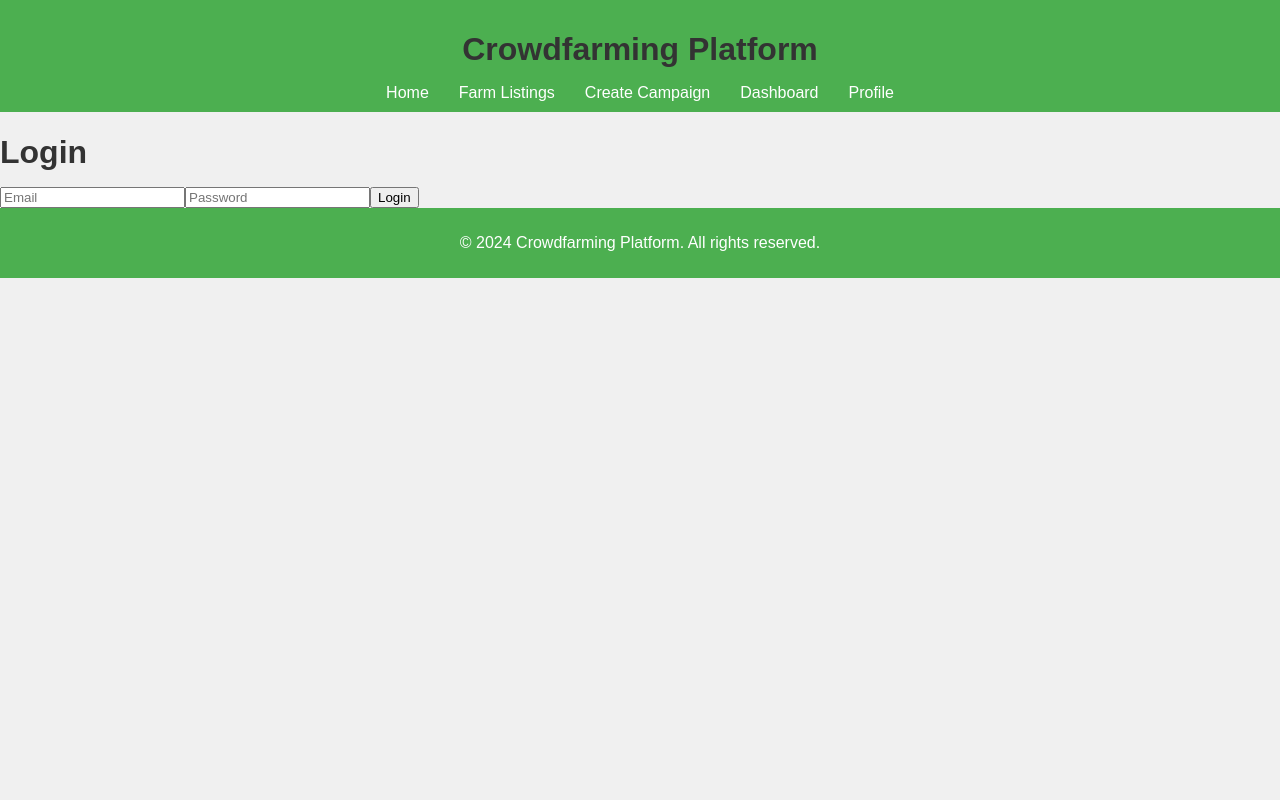
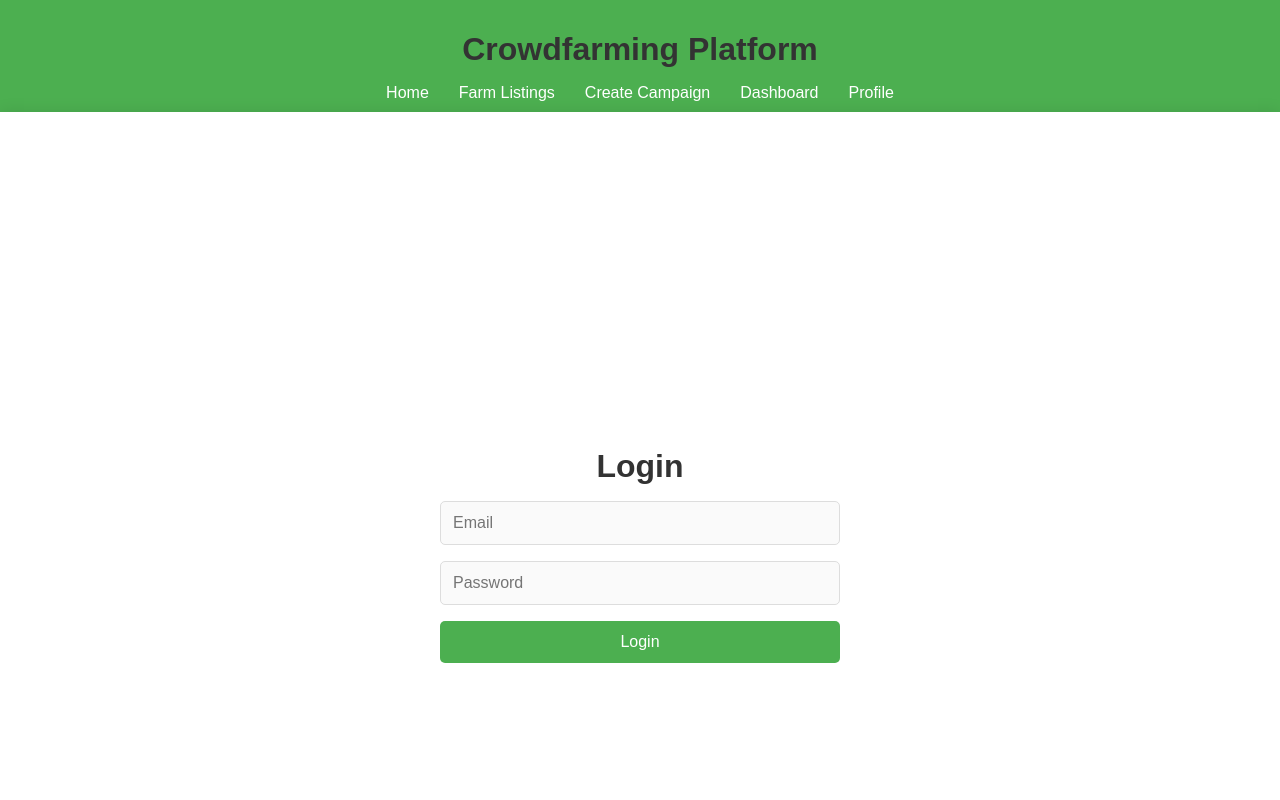
Before and after one commit to anirudddha/crowd-farming, a React (Vite) app: page /login in a window 1280 px wide. Shown: the top 800 px of the page. Built offline with nearby package versions, Linux system fonts and the light colour scheme.

Commit message:
login page css improvement

```diff
--- a/src/components/Login.jsx
+++ b/src/components/Login.jsx
@@ -30,6 +30,7 @@ const Login = () => {
       <h1>Login</h1>
       <form onSubmit={handleLogin} className="login-form">
         <input
+          style={{ width: "auto" }}
           type="email"
           placeholder="Email"
           value={email}
@@ -37,6 +38,7 @@ const Login = () => {
           required
         />
         <input
+          style={{ width: "auto" }}
           type="password"
           placeholder="Password"
           value={password}
--- a/src/styles/Login.css
+++ b/src/styles/Login.css
@@ -1,145 +1,80 @@
-/* General body styling */
+/* Resetting body margin and setting a background color */
 body {
   margin: 0;
-  font-family: 'Poppins', sans-serif; /* Modern, clean font */
-  background-color: #f8f9fa; /* Soft background */
-  color: #343a40;
+  font-family: 'Arial', sans-serif;
+  background-color: #f0f0f0;
 }
 
-/* Container for the profile page */
-.profile-container {
+/* Centering the form container */
+.login-container {
+  display: flex;
+  flex-direction: column;
+  align-items: center;
+  justify-content: center;
+  min-height: 100vh; /* Full-page height */
+  background-color: #fff;
   padding: 2rem;
-  max-width: 1200px;
-  margin: 0 auto;
+  box-shadow: 0px 0px 15px rgba(0, 0, 0, 0.1); /* Subtle shadow for depth */
 }
 
-/* Profile title styling */
-.profile-title {
-  font-size: 2.5rem;
-  color: #007bff;
-  font-weight: bold;
-  text-align: center;
+/* Styling the heading */
+.login-title {
   margin-bottom: 1.5rem;
+  color: #333;
+  font-size: 2rem;
 }
 
-/* Subtitle under profile title */
-.profile-subtitle {
-  font-size: 1.2rem;
-  color: #6c757d;
-  text-align: center;
-  margin-bottom: 2rem;
+/* Styling the form */
+.login-form {
+  display: flex;
+  flex-direction: column;
+  width: 100%;
+  max-width: 400px; /* Limiting form width */
 }
 
-/* Campaign and investment section headings */
-.campaign-heading,
-.investment-heading {
-  font-size: 2rem;
-  color: #343a40;
-  margin-bottom: 1.5rem;
-  border-bottom: 2px solid #e9ecef;
-  padding-bottom: 0.5rem;
+/* Styling input fields */
+.login-form input {
+  width: 100%;
+  padding: 12px;
+  margin-bottom: 1rem;
+  border: 1px solid #ddd;
+  border-radius: 5px;
+  background-color: #fafafa;
+  font-size: 1rem;
 }
 
-/* Campaign and investment lists */
-.campaign-list,
-.investment-list {
-  display: grid;
-  grid-template-columns: repeat(auto-fit, minmax(300px, 1fr)); /* Responsive grid */
-  gap: 2rem;
-  list-style: none;
-  padding: 0;
+/* Adding focus effect on input fields */
+.login-form input:focus {
+  outline: none;
+  border-color: #007bff; /* Blue border on focus */
+  background-color: #fff; /* Lighter background on focus */
 }
 
-/* Campaign and investment cards */
-.campaign-card,
-.investment-card {
-  background-color: #ffffff;
-  padding: 1.5rem;
-  border-radius: 10px;
-  box-shadow: 0 4px 10px rgba(0, 0, 0, 0.1);
-  transition: transform 0.3s ease;
-  position: relative;
+/* Styling the submit button */
+.login-form button {
+  background-color: #4caf50;
+  color: white;
+  border: none;
+  padding: 12px;
+  border-radius: 5px;
+  cursor: pointer;
+  font-size: 1rem;
+  transition: background-color 0.3s;
 }
 
-.campaign-card:hover,
-.investment-card:hover {
-  transform: translateY(-5px); /* Subtle lift effect on hover */
-}
-
-.campaign-name,
-.investment-farm {
-  font-size: 1.4rem;
-  font-weight: 600;
-  color: #007bff;
-  margin-bottom: 0.75rem;
-}
-
-/* Campaign and investment description */
-.campaign-description,
-.investment-amount,
-.investment-date {
-  font-size: 1rem;
-  color: #6c757d;
-  margin-bottom: 0.5rem;
-}
-
-.campaign-details,
-.investment-details {
-  display: flex;
-  justify-content: space-between;
-  align-items: center;
-  flex-wrap: wrap;
-  gap: 0.5rem;
-}
-
-.campaign-details span,
-.investment-details span {
-  font-size: 0.9rem;
-  color: #495057;
-}
-
-/* Special highlight for investment amount */
-.investment-amount {
-  font-weight: 600;
-  color: #28a745; /* Green for positive financials */
-}
-
-/* No campaigns or investments text */
-.no-campaigns,
-.no-investments {
-  font-size: 1.1rem;
-  color: #6c757d;
-  text-align: center;
-  margin-top: 1.5rem;
-}
-
-/* Button Styling */
-.button-primary {
-  background-color: #007bff;
-  color: white;
-  border: none;
-  padding: 10px 20px;
-  border-radius: 5px;
-  cursor: pointer;
-  transition: background-color 0.3s ease;
-}
-
-.button-primary:hover {
+/* Hover effect on the submit button */
+.login-form button:hover {
   background-color: #0056b3;
 }
 
-/* Responsive Design for smaller screens */
+/* Small screens adjustments */
 @media (max-width: 600px) {
-  .profile-title {
-      font-size: 2rem;
-  }
-
-  .profile-container {
+  .login-container {
       padding: 1rem;
   }
 
-  .campaign-name,
-  .investment-farm {
-      font-size: 1.2rem;
+  .login-form input,
+  .login-form button {
+      font-size: 0.9rem;
   }
 }
```
